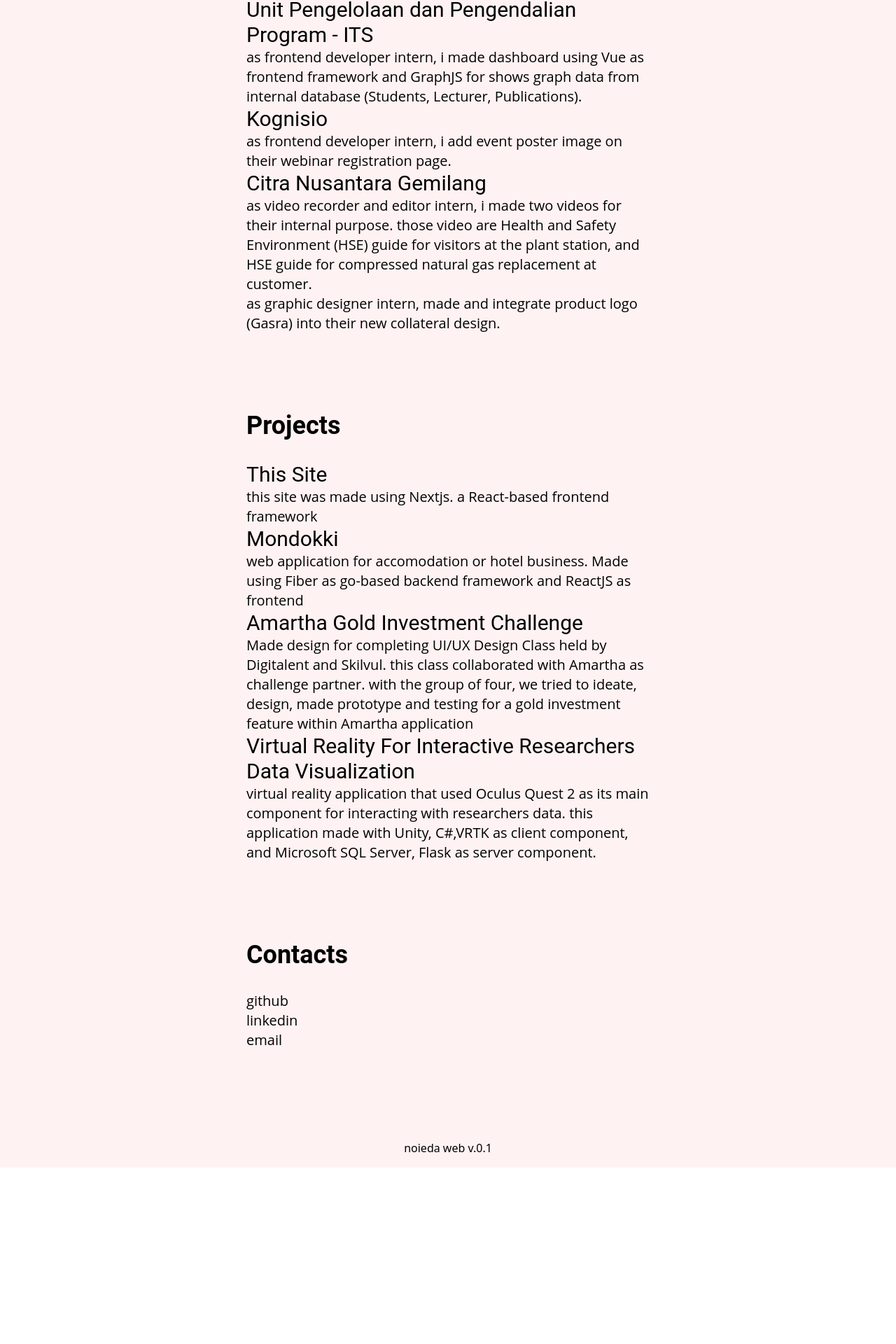
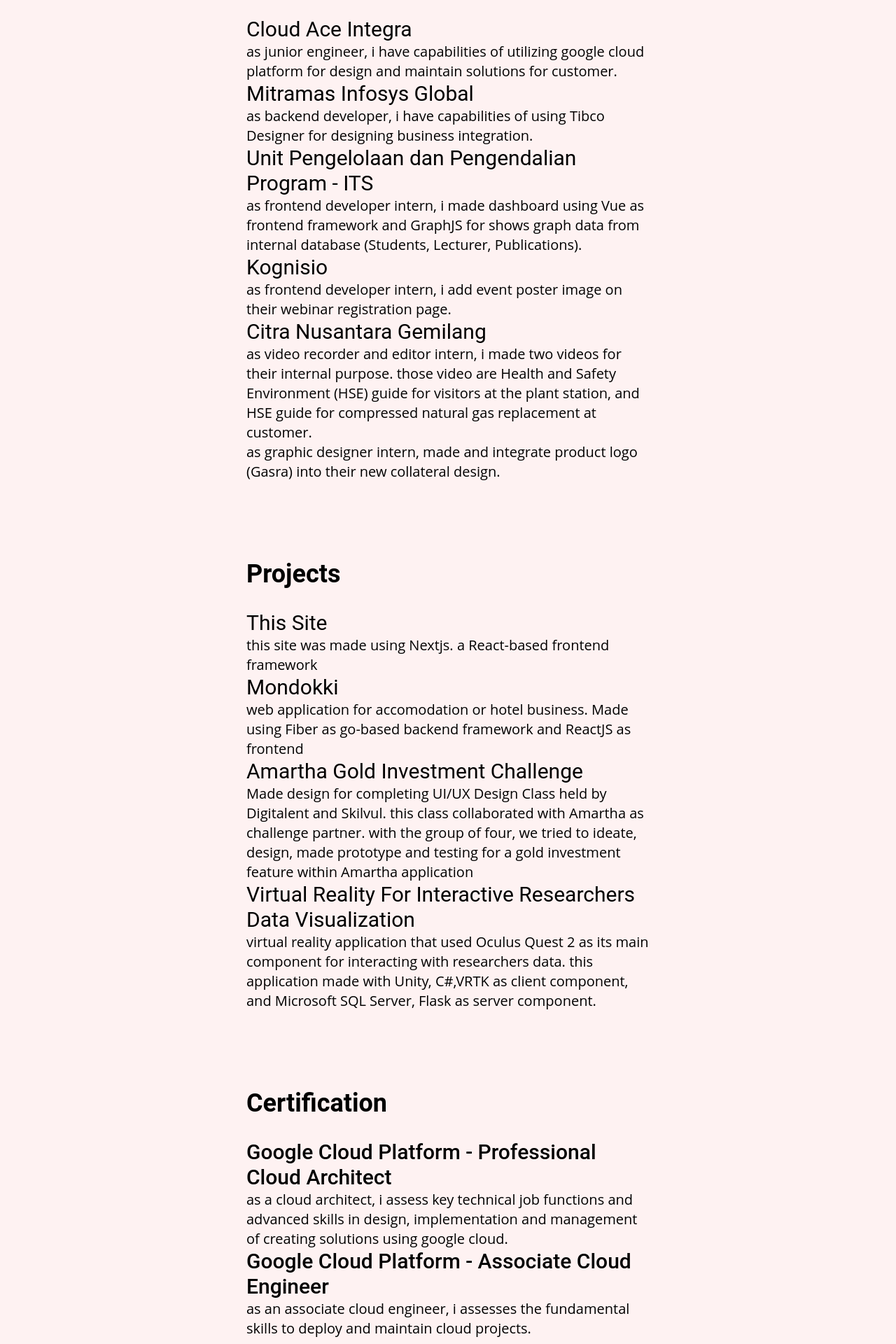
Before and after one commit to noieda/noieda, a Next.js app: page / in a window 1280 px wide. Shown: the part 320-2240 px from the top of the page at 70% size. Before the commit the page ends 1988 px from the top, so only its background shows below. Built offline with nearby package versions, Linux system fonts and the light colour scheme.

Commit message:
revised desc, experience and add certificartion section

```diff
--- a/components/about/index.js
+++ b/components/about/index.js
@@ -1,7 +1,8 @@
 export default function About() {
     return (
         <div className='w-auto about'>
-          <p><b className="text-red-500">Rausyan Fiqrussalam</b> here! I am Informatics Engineer fresh graduate who love challenge! i like to work as frontend engineer.</p>
+          {/* <p><b className="text-red-500">Rausyan Fiqrussalam</b> here! I am Informatics Engineer fresh graduate who love challenge! i like to work as frontend engineer.</p> */}
+          <p><b className="text-red-500">Rausyan Fiqrussalam</b> here! I currently work as Junior Engineer at Cloud Ace Integra! i like to expands my knowledge and expertise in cloud computing, especially creating solutions for clients.</p>
         </div>
     )
 }
--- /dev/null
+++ b/components/certification/index.js
@@ -0,0 +1,21 @@
+import Link from "next/link";
+
+export default function Certification() {
+    return (
+        <div className='w-auto experience pt-20'>
+          <h1>Certification</h1>
+          <div className="my-8">
+            <Link href="https://www.credential.net/3395fbd1-a2bd-4732-8853-8c9caa919f5b">
+                <a target="_blank" rel="noopener noreferrer">
+                <h2>Google Cloud Platform - Professional Cloud Architect</h2>
+            </a></Link>
+            <p>as a cloud architect, i assess key technical job functions and advanced skills in design, implementation and management of creating solutions using google cloud.</p>
+            <Link href="https://www.credential.net/0c842dc1-1ff0-469c-acce-a19d66a9c2e0">
+                <a target="_blank" rel="noopener noreferrer">
+                <h2>Google Cloud Platform - Associate Cloud Engineer</h2>
+            </a></Link>
+            <p>as an associate cloud engineer, i assesses the fundamental skills to deploy and maintain cloud projects.</p>
+          </div>
+        </div>
+    )
+}
--- a/components/experience/index.js
+++ b/components/experience/index.js
@@ -3,6 +3,10 @@
         <div className='w-auto experience pt-20'>
           <h1>Experiences</h1>
           <div className="my-8">
+            <h2>Cloud Ace Integra</h2>
+            <p>as junior engineer, i have capabilities of utilizing google cloud platform for design and maintain solutions for customer.</p>
+            <h2>Mitramas Infosys Global</h2>
+            <p>as backend developer, i have capabilities of using Tibco Designer for designing business integration.</p>
             <h2>Unit Pengelolaan dan Pengendalian Program - ITS</h2>
             <p>as frontend developer intern, i made dashboard using Vue as frontend framework and GraphJS for shows graph data from internal database (Students, Lecturer, Publications).</p>
             <h2>Kognisio</h2>
--- a/package.json
+++ b/package.json
@@ -9,9 +9,9 @@
     "lint": "next lint"
   },
   "dependencies": {
-    "next": "12.1.6",
-    "react": "18.1.0",
-    "react-dom": "18.1.0"
+    "next": "^12.1.6",
+    "react": "^18.1.0",
+    "react-dom": "^18.1.0"
   },
   "devDependencies": {
     "autoprefixer": "^10.4.7",
--- a/pages/index.js
+++ b/pages/index.js
@@ -6,6 +6,7 @@
 import Experience from "../components/experience"
 import Footer from "../components/footer"
 import Project from "../components/project"
+import Certification from "../components/certification"
 
 export default function Home() {
   return (
@@ -19,9 +20,10 @@
           <About />
           <Experience />
           <Project />
+          <Certification />
           <Contact />
+
         </div>
-
       </div>
       <Footer />
     </div>
```
Also changed, not shown: 1 other file (tests, documents, lock files or other folders).
